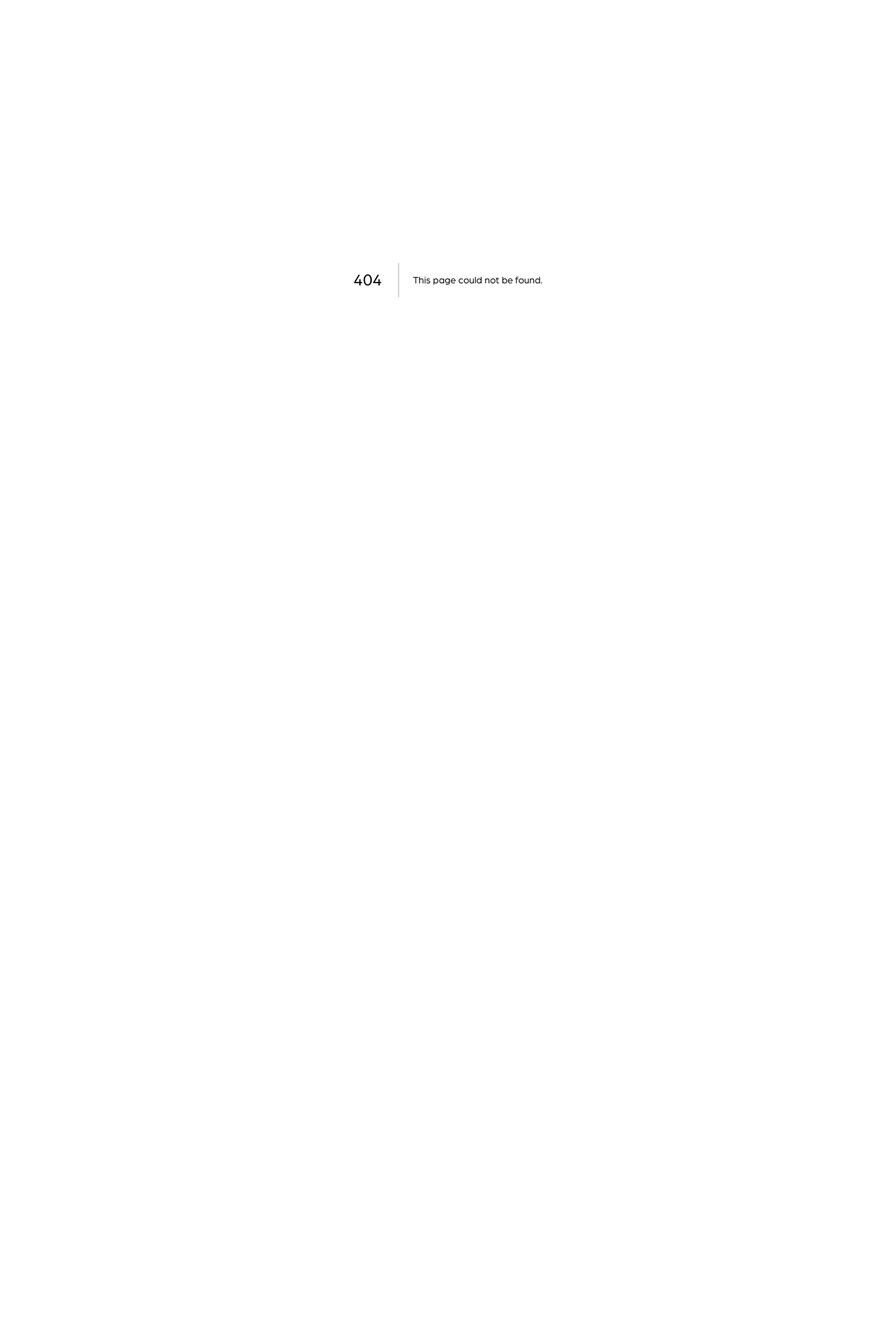
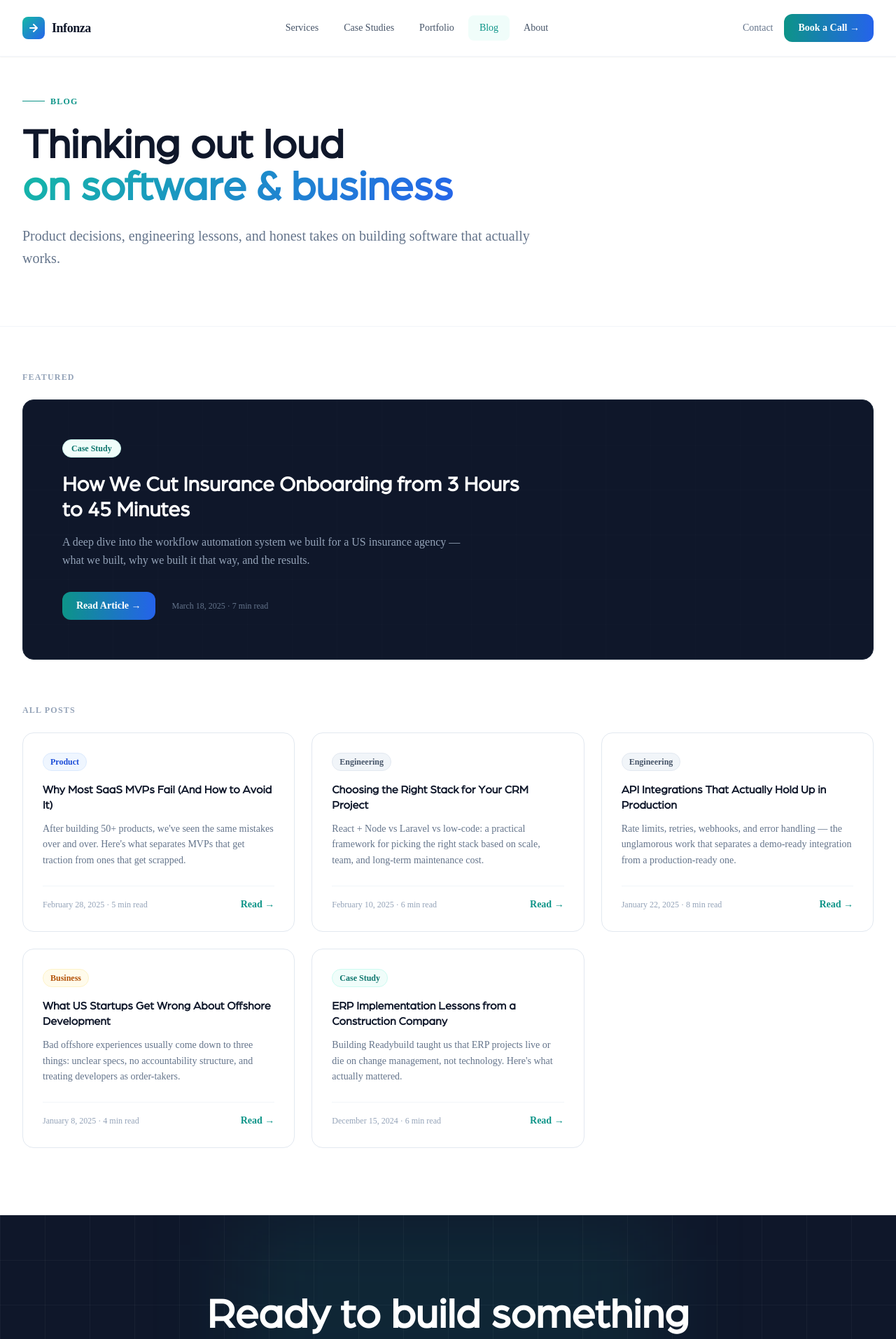
Before and after one commit to samm-01/infonza-frontend, a Next.js app: page /blog in a window 1280 px wide. Before the commit this address had no page. Shown: the top 1914 px of the page at 70% size. Before the commit the page ends 800 px from the top, so only its background shows below. Built offline with nearby package versions, Linux system fonts and the light colour scheme.

Commit message:
Add blog page, IST live clock in footer, blog nav/footer links
Co-Authored-By: Claude Sonnet 4.6 <noreply@anthropic.com>

```diff
--- /dev/null
+++ b/src/app/blog/layout.js
@@ -0,0 +1,15 @@
+export const metadata = {
+  title: "Blog",
+  description:
+    "Product decisions, engineering lessons, and honest takes on building software that actually works — from the team at Infonza Innovations.",
+  openGraph: {
+    url: "https://infonza.com/blog",
+  },
+  alternates: {
+    canonical: "https://infonza.com/blog",
+  },
+};
+
+export default function BlogLayout({ children }) {
+  return children;
+}
--- /dev/null
+++ b/src/app/blog/page.jsx
@@ -0,0 +1,199 @@
+"use client";
+
+import { motion } from "framer-motion";
+import Link from "next/link";
+import Navbar from "../components/navbar";
+import Footer from "../components/footer";
+import CTABanner from "../components/cta-banner";
+
+const posts = [
+  {
+    slug: "how-we-cut-insurance-onboarding-from-3-hours-to-45-minutes",
+    title: "How We Cut Insurance Onboarding from 3 Hours to 45 Minutes",
+    excerpt:
+      "A deep dive into the workflow automation system we built for a US insurance agency — what we built, why we built it that way, and the results.",
+    category: "Case Study",
+    date: "March 18, 2025",
+    readTime: "7 min read",
+    featured: true,
+  },
+  {
+    slug: "why-most-saas-mvps-fail-and-how-to-avoid-it",
+    title: "Why Most SaaS MVPs Fail (And How to Avoid It)",
+    excerpt:
+      "After building 50+ products, we've seen the same mistakes over and over. Here's what separates MVPs that get traction from ones that get scrapped.",
+    category: "Product",
+    date: "February 28, 2025",
+    readTime: "5 min read",
+    featured: false,
+  },
+  {
+    slug: "choosing-the-right-stack-for-your-crm-project",
+    title: "Choosing the Right Stack for Your CRM Project",
+    excerpt:
+      "React + Node vs Laravel vs low-code: a practical framework for picking the right stack based on scale, team, and long-term maintenance cost.",
+    category: "Engineering",
+    date: "February 10, 2025",
+    readTime: "6 min read",
+    featured: false,
+  },
+  {
+    slug: "api-integrations-that-actually-hold-up-in-production",
+    title: "API Integrations That Actually Hold Up in Production",
+    excerpt:
+      "Rate limits, retries, webhooks, and error handling — the unglamorous work that separates a demo-ready integration from a production-ready one.",
+    category: "Engineering",
+    date: "January 22, 2025",
+    readTime: "8 min read",
+    featured: false,
+  },
+  {
+    slug: "what-us-startups-get-wrong-about-offshore-development",
+    title: "What US Startups Get Wrong About Offshore Development",
+    excerpt:
+      "Bad offshore experiences usually come down to three things: unclear specs, no accountability structure, and treating developers as order-takers.",
+    category: "Business",
+    date: "January 8, 2025",
+    readTime: "4 min read",
+    featured: false,
+  },
+  {
+    slug: "erp-implementation-lessons-from-a-construction-company",
+    title: "ERP Implementation Lessons from a Construction Company",
+    excerpt:
+      "Building Readybuild taught us that ERP projects live or die on change management, not technology. Here's what actually mattered.",
+    category: "Case Study",
+    date: "December 15, 2024",
+    readTime: "6 min read",
+    featured: false,
+  },
+];
+
+const categoryColors = {
+  "Case Study": "bg-teal-50 text-teal-700 border-teal-100",
+  Product: "bg-blue-50 text-blue-700 border-blue-100",
+  Engineering: "bg-slate-100 text-slate-600 border-slate-200",
+  Business: "bg-amber-50 text-amber-700 border-amber-100",
+};
+
+export default function BlogPage() {
+  const featured = posts.find((p) => p.featured);
+  const rest = posts.filter((p) => !p.featured);
+
+  return (
+    <>
+      <Navbar />
+
+      {/* Hero */}
+      <section className="pt-32 pb-20 bg-white border-b border-slate-100">
+        <div className="max-w-7xl mx-auto px-4 sm:px-6 lg:px-8">
+          <div className="max-w-3xl">
+            <div className="inline-flex items-center gap-2 text-teal-600 text-xs font-semibold uppercase tracking-widest mb-6">
+              <span className="w-8 h-px bg-teal-600" />
+              Blog
+            </div>
+            <h1 className="text-5xl sm:text-6xl font-bold text-slate-900 leading-tight mb-6">
+              Thinking out loud
+              <br />
+              <span className="text-gradient">on software & business</span>
+            </h1>
+            <p className="text-xl text-slate-500 leading-relaxed">
+              Product decisions, engineering lessons, and honest takes on
+              building software that actually works.
+            </p>
+          </div>
+        </div>
+      </section>
+
+      {/* Featured post */}
+      {featured && (
+        <section className="py-16 bg-white">
+          <div className="max-w-7xl mx-auto px-4 sm:px-6 lg:px-8">
+            <p className="text-xs font-semibold text-slate-400 uppercase tracking-widest mb-6">
+              Featured
+            </p>
+            <motion.div
+              initial={{ opacity: 0, y: 20 }}
+              animate={{ opacity: 1, y: 0 }}
+              transition={{ duration: 0.5 }}
+              className="bg-slate-900 rounded-2xl p-10 lg:p-14 border border-slate-800 relative overflow-hidden"
+            >
+              <div className="absolute inset-0 bg-grid opacity-30" />
+              <div className="relative">
+                <span
+                  className={`inline-block text-xs font-semibold px-3 py-1 rounded-full border mb-5 ${categoryColors[featured.category]}`}
+                >
+                  {featured.category}
+                </span>
+                <h2 className="text-2xl sm:text-3xl font-bold text-white leading-snug mb-4 max-w-2xl">
+                  {featured.title}
+                </h2>
+                <p className="text-slate-400 leading-relaxed mb-8 max-w-xl">
+                  {featured.excerpt}
+                </p>
+                <div className="flex items-center gap-6">
+                  <Link
+                    href={`/blog/${featured.slug}`}
+                    className="inline-flex items-center gap-2 px-5 py-2.5 rounded-xl bg-gradient-to-r from-teal-600 to-blue-600 text-white text-sm font-semibold hover:opacity-90 transition-opacity"
+                  >
+                    Read Article →
+                  </Link>
+                  <span className="text-xs text-slate-500">
+                    {featured.date} · {featured.readTime}
+                  </span>
+                </div>
+              </div>
+            </motion.div>
+          </div>
+        </section>
+      )}
+
+      {/* All posts */}
+      <section className="pb-24 bg-white">
+        <div className="max-w-7xl mx-auto px-4 sm:px-6 lg:px-8">
+          <p className="text-xs font-semibold text-slate-400 uppercase tracking-widest mb-6">
+            All Posts
+          </p>
+          <div className="grid grid-cols-1 md:grid-cols-2 lg:grid-cols-3 gap-6">
+            {rest.map((post, i) => (
+              <motion.div
+                key={post.slug}
+                initial={{ opacity: 0, y: 20 }}
+                whileInView={{ opacity: 1, y: 0 }}
+                viewport={{ once: true }}
+                transition={{ duration: 0.5, delay: i * 0.08 }}
+                className="flex flex-col bg-white rounded-2xl border border-slate-200 p-7 hover:shadow-lg hover:border-slate-300 transition-all duration-300"
+              >
+                <span
+                  className={`self-start text-xs font-semibold px-2.5 py-1 rounded-full border mb-4 ${categoryColors[post.category]}`}
+                >
+                  {post.category}
+                </span>
+                <h3 className="text-base font-bold text-slate-900 leading-snug mb-3">
+                  {post.title}
+                </h3>
+                <p className="text-sm text-slate-500 leading-relaxed mb-6 flex-1">
+                  {post.excerpt}
+                </p>
+                <div className="flex items-center justify-between pt-4 border-t border-slate-100">
+                  <span className="text-xs text-slate-400">
+                    {post.date} · {post.readTime}
+                  </span>
+                  <Link
+                    href={`/blog/${post.slug}`}
+                    className="text-sm font-semibold text-teal-600 hover:text-teal-700"
+                  >
+                    Read →
+                  </Link>
+                </div>
+              </motion.div>
+            ))}
+          </div>
+        </div>
+      </section>
+
+      <CTABanner />
+      <Footer />
+    </>
+  );
+}
--- a/src/app/components/footer.jsx
+++ b/src/app/components/footer.jsx
@@ -1,3 +1,5 @@
+"use client";
+import { useState, useEffect } from "react";
 import Link from "next/link";
 import { FaLinkedinIn, FaYoutube, FaFacebookF } from "react-icons/fa";
 
@@ -12,8 +14,36 @@ const footerLinks = {
     { href: "/about", label: "About Us" },
     { href: "/case-studies", label: "Case Studies" },
     { href: "/portfolio", label: "Portfolio" },
+    { href: "/blog", label: "Blog" },
   ],
 };
+
+function ISTClock() {
+  const [time, setTime] = useState("");
+
+  useEffect(() => {
+    function update() {
+      setTime(
+        new Date().toLocaleTimeString("en-IN", {
+          timeZone: "Asia/Kolkata",
+          hour: "2-digit",
+          minute: "2-digit",
+          hour12: true,
+        })
+      );
+    }
+    update();
+    const id = setInterval(update, 1000);
+    return () => clearInterval(id);
+  }, []);
+
+  return (
+    <span className="inline-flex items-center gap-1.5 text-xs text-slate-400">
+      <span className="w-1.5 h-1.5 rounded-full bg-teal-500 animate-pulse" />
+      🇮🇳 India · {time} IST
+    </span>
+  );
+}
 
 export default function Footer() {
   return (
@@ -42,7 +72,10 @@ export default function Footer() {
               We build software that powers business operations — from MVPs to
               enterprise ERP systems.
             </p>
-            <p className="text-xs text-slate-500 mb-5">support@infonza.com</p>
+            <p className="text-xs text-slate-500 mb-3">support@infonza.com</p>
+            <div className="mb-5">
+              <ISTClock />
+            </div>
             <div className="flex gap-3">
               <a
                 href="https://www.linkedin.com/company/infonza-innovations/"
--- a/src/app/components/navbar.jsx
+++ b/src/app/components/navbar.jsx
@@ -7,6 +7,7 @@ const navLinks = [
   { href: "/services", label: "Services" },
   { href: "/case-studies", label: "Case Studies" },
   { href: "/portfolio", label: "Portfolio" },
+  { href: "/blog", label: "Blog" },
   { href: "/about", label: "About" },
 ];
 
--- a/src/app/sitemap.js
+++ b/src/app/sitemap.js
@@ -41,6 +41,12 @@ export default function sitemap() {
       priority: 0.7,
     },
     {
+      url: `${baseUrl}/blog`,
+      lastModified,
+      changeFrequency: "weekly",
+      priority: 0.7,
+    },
+    {
       url: `${baseUrl}/privacy-policy`,
       lastModified,
       changeFrequency: "yearly",
```
